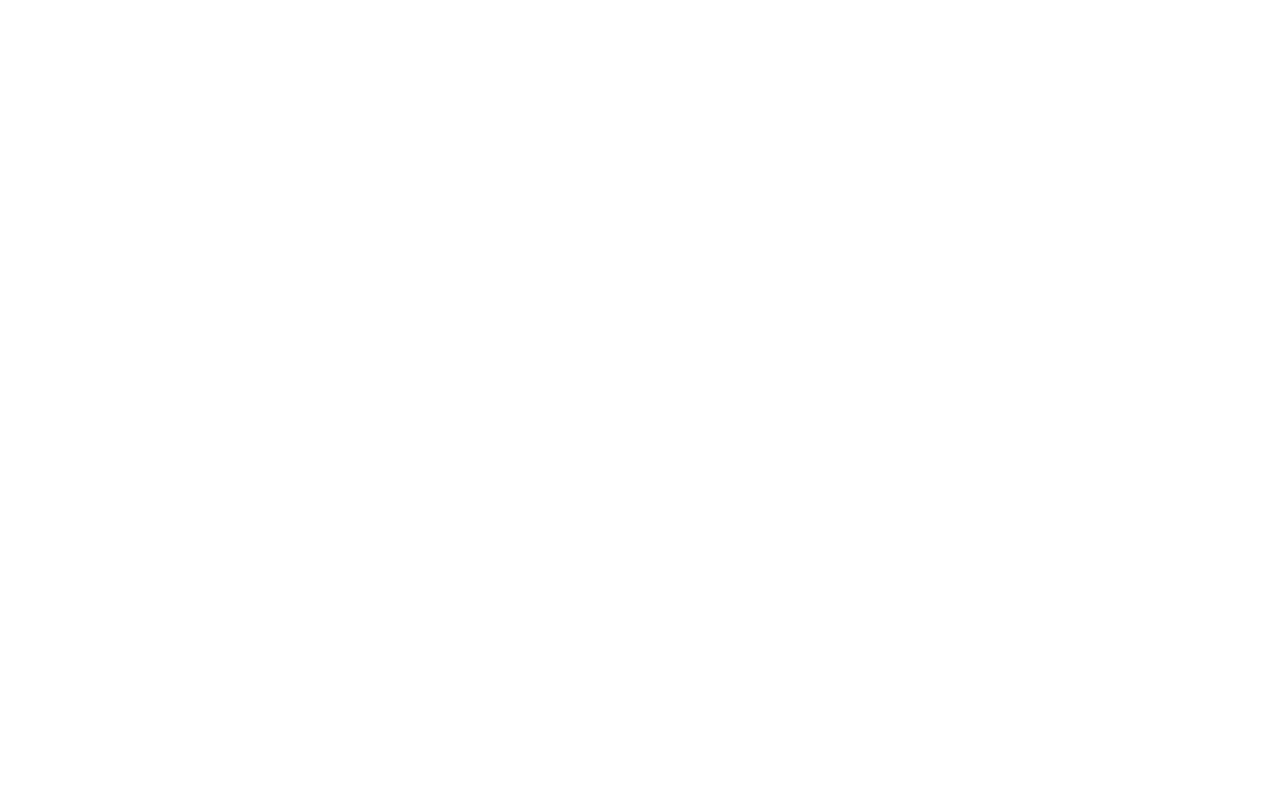
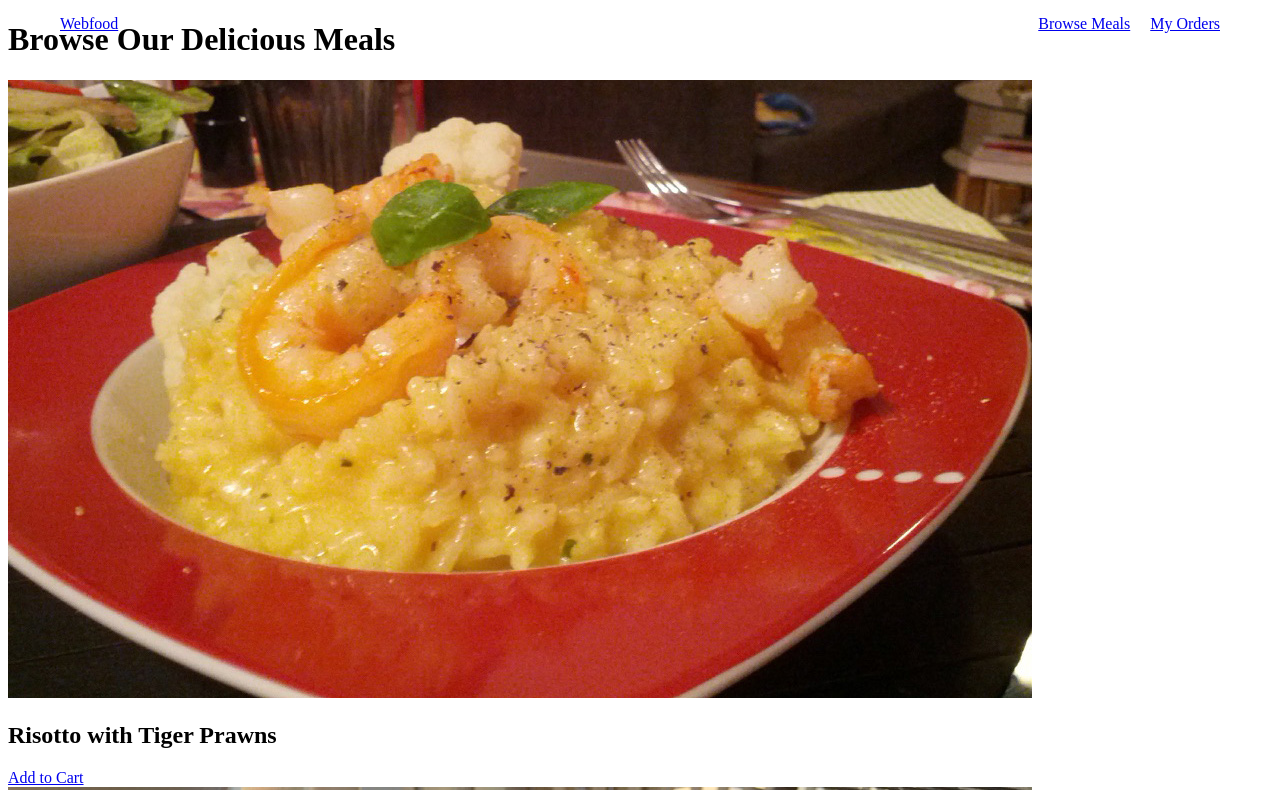
Before and after one commit to Lankhmar32/Webfood, a plain HTML site: page index.html in a window 1280 px wide. Shown: the top 790 px of the page. Drawn offline with Linux system fonts and the light colour scheme.

Commit message:
add header and main section

```diff
--- a/index.html
+++ b/index.html
@@ -4,7 +4,44 @@
     <meta charset="UTF-8" />
     <meta http-equiv="X-UA-Compatible" content="IE=edge" />
     <meta name="viewport" content="width=device-width, initial-scale=1.0" />
-    <title>Document</title>
+    <link rel="stylesheet" href="styles.css" />
+    <title>Webfood</title>
   </head>
-  <body></body>
+  <body>
+    <header>
+      <div id="main-header"><a href="index.html" id="logo">Webfood</a></div>
+      <nav>
+        <ul>
+          <li><a href="#">Browse Meals</a></li>
+          <li><a href="#">My Orders</a></li>
+        </ul>
+      </nav>
+    </header>
+
+    <main>
+      <h1>Browse Our Delicious Meals</h1>
+      <section id="latest-products">
+        <ul>
+          <li class="food-item">
+            <article>
+              <img src="images/risotto.jpg" alt="" />
+              <div class="food-item-content">
+                <h2>Risotto with Tiger Prawns</h2>
+                <a href="#" class="btn">Add to Cart</a>
+              </div>
+            </article>
+          </li>
+          <li class="food-item">
+            <article>
+              <img src="images/cheeseburgers.jpg" alt="" />
+              <div class="food-item-content">
+                <h2>Cheeseburgers</h2>
+                <a href="#" class="btn">Add to Cart</a>
+              </div>
+            </article>
+          </li>
+        </ul>
+      </section>
+    </main>
+  </body>
 </html>
--- a/styles.css
+++ b/styles.css
@@ -0,0 +1,27 @@
+/* Header */
+
+ul {
+  list-style: none;
+  margin: 0;
+  padding: 0;
+}
+
+header {
+  width: 100%;
+  display: flex;
+  justify-content: space-between;
+  align-items: center;
+  position: absolute;
+  top: 0;
+  left: 0;
+  padding: 15px 60px;
+  box-sizing: border-box;
+}
+
+header ul {
+  display: flex;
+}
+
+header li {
+  margin-left: 20px;
+}
```
